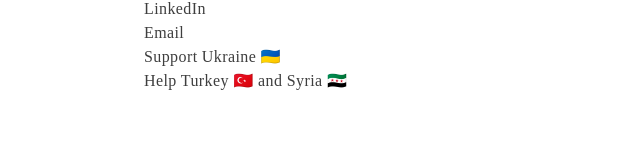
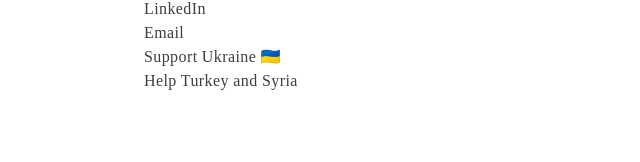
Before and after one commit to jacksonkopitz/website, a React (Create React App) app: page / in a window 1280 px wide. Shown: the part 136-298 px from the top of the page, without its empty margins (0-640 px from the left). Built offline with nearby package versions, Linux system fonts and the light colour scheme.

Commit message:
update copy

```diff
--- a/src/components/Main.tsx
+++ b/src/components/Main.tsx
@@ -93,7 +93,7 @@ export const Main: React.FC<MainProps> = () => {
                 rel="noreferrer"
               >
                 <Text
-                  text={"Help Turkey 🇹🇷 and Syria 🇸🇾"}
+                  text={"Help Turkey and Syria"}
                   font={Font.ARVO_BOLD}
                   fontSize={FontSize.BASE}
                   color={TextColor.BLACK}
```
